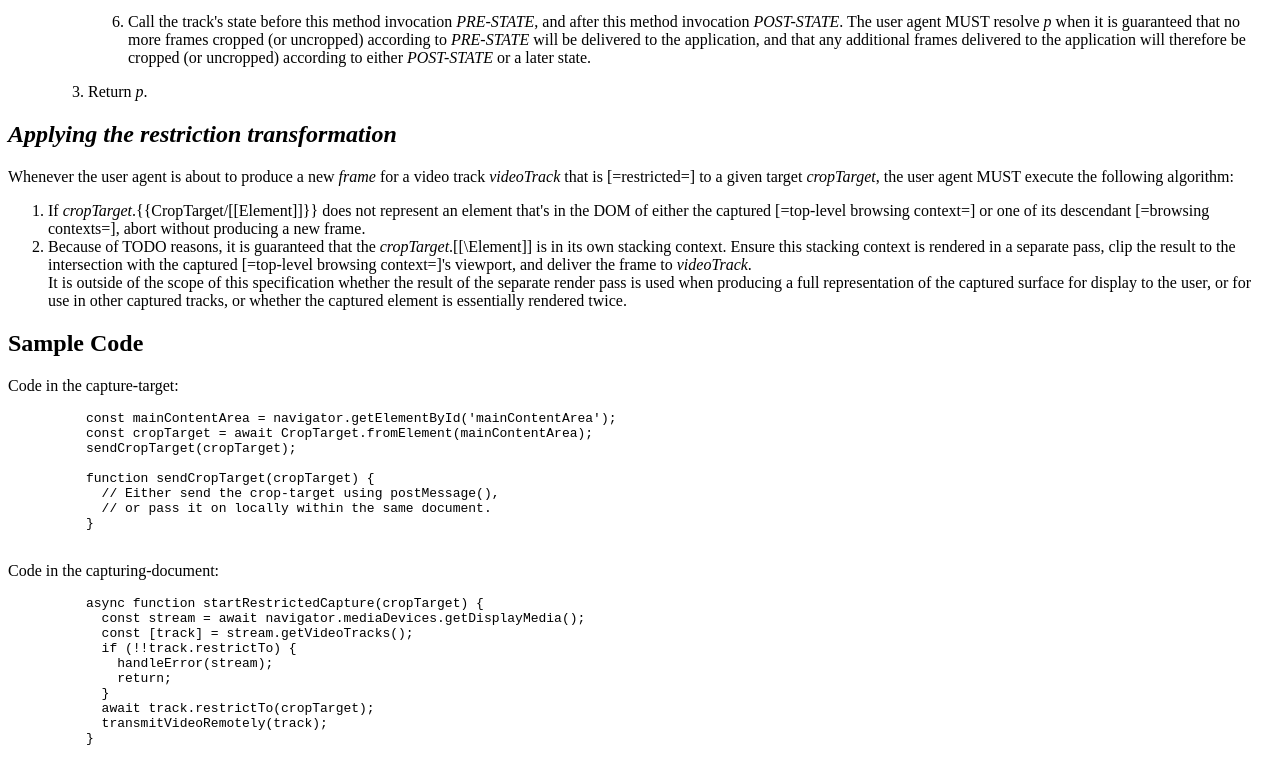
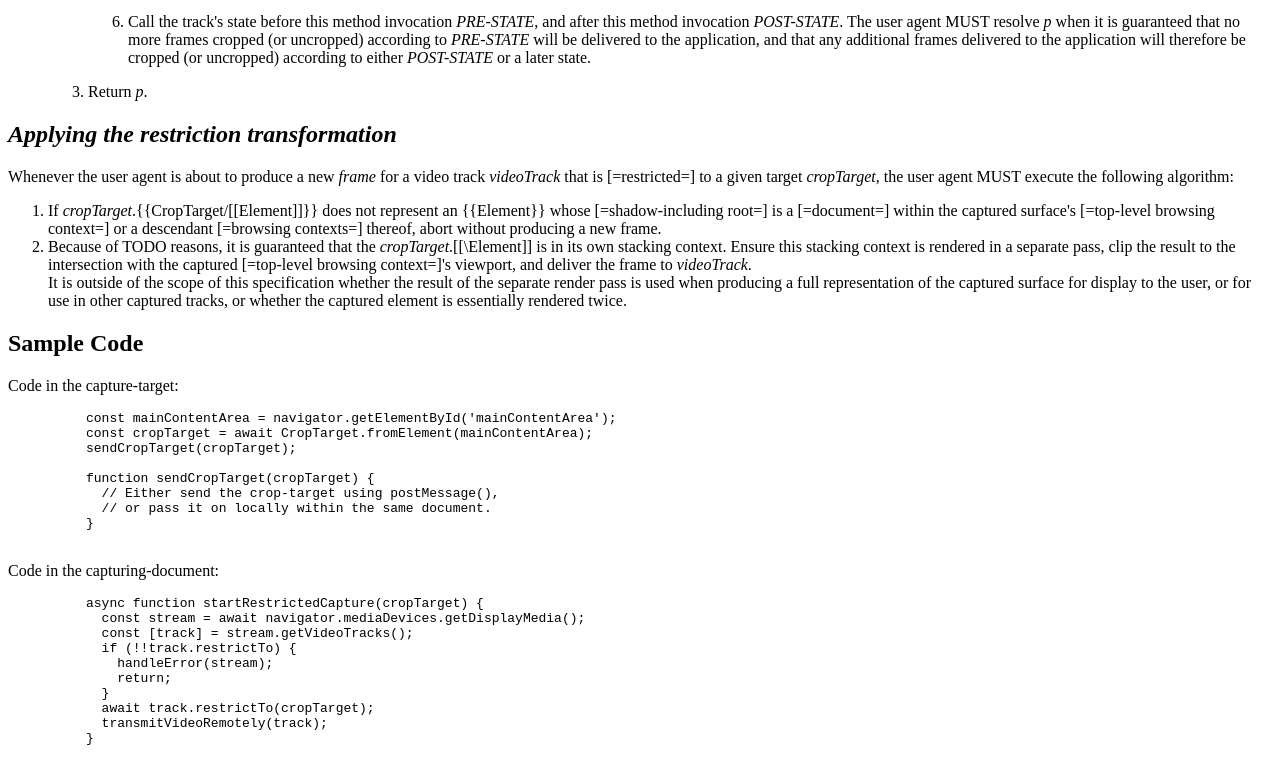
Before and after one commit to screen-share/element-capture, a plain HTML site: page index.html in a window 1280 px wide. Shown: the part 1778-2552 px from the top of the page. Drawn offline with Linux system fonts and the light colour scheme.

Commit message:
Improve spec language around target element being in the DOM

```diff
--- a/index.html
+++ b/index.html
@@ -235,9 +235,10 @@
       </p>
       <ol>
         <li>
-          If <var>cropTarget</var>.{{CropTarget/[[Element]]}} does not represent an element that's
-          in the DOM of either the captured [=top-level browsing context=] or one of its descendant
-          [=browsing contexts=], abort without producing a new frame.
+          If <var>cropTarget</var>.{{CropTarget/[[Element]]}} does not represent an {{Element}}
+          whose [=shadow-including root=] is a [=document=] within the captured surface's
+          [=top-level browsing context=] or a descendant [=browsing contexts=] thereof, abort
+          without producing a new frame.
         </li>
         <li>
           <!-- TODO(eladalon1983 / mfoltzgoogle): Improve spec language around rendering. -->
```
